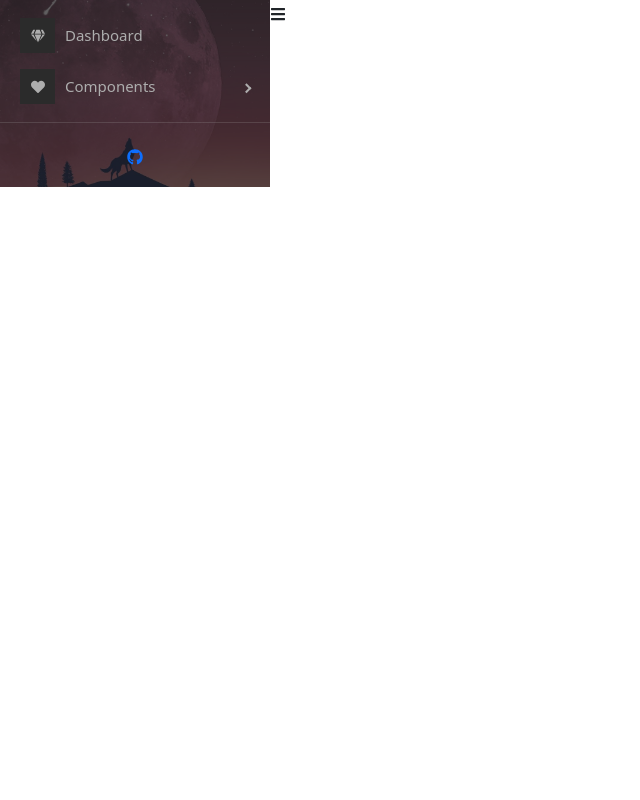
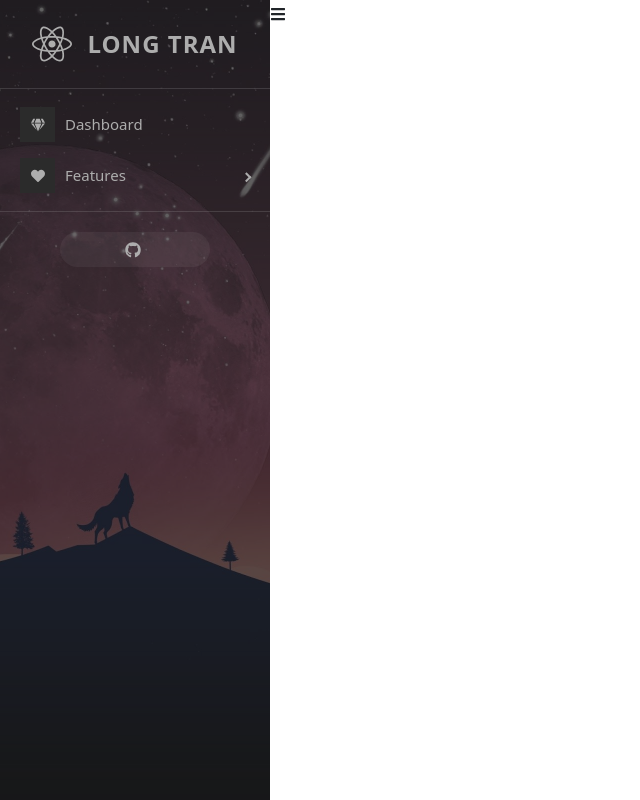
Before and after one commit to tranvanlong6677/RU2, a React (Create React App) app: page /admin in a window 1280 px wide. Shown: the whole page, without its empty margins (0-640 px from the left). Built offline with nearby package versions, Linux system fonts and the light colour scheme.

Commit message:
setup sidebar,axios,reactpaginate,react toastify

```diff
--- a/package.json
+++ b/package.json
@@ -6,15 +6,18 @@
     "@testing-library/jest-dom": "5.16.4",
     "@testing-library/react": "13.3.0",
     "@testing-library/user-event": "13.5.0",
+    "axios": "0.27.2",
     "bootstrap": "5.2.0",
     "react": "18.2.0",
     "react-bootstrap": "2.4.0",
     "react-dom": "18.2.0",
     "react-icons": "4.4.0",
+    "react-paginate": "8.1.3",
     "react-pro-sidebar": "0.7.1",
     "react-redux": "8.0.1",
     "react-router-dom": "^6.10.0",
     "react-scripts": "5.0.1",
+    "react-toastify": "9.0.7",
     "redux": "4.2.0",
     "redux-devtools-extension": "2.13.9",
     "redux-thunk": "2.4.1",
--- a/src/components/Admin/Admin.scss
+++ b/src/components/Admin/Admin.scss
@@ -1,9 +1,26 @@
 @import "~react-pro-sidebar/dist/scss/styles.scss";
 
 .admin-container {
+    height: 100vh;
+
     display: flex;
 
     .admin-sidebar {
+        .pro-sidebar-header {
+            div {
+                display: flex;
+                justify-content: center;
+                align-items: center;
+                gap: 15px;
+                svg {
+                    width: 40px;
+                    height: 40px;
+                }
+                span {
+                    font-size: 24px;
+                }
+            }
+        }
         .prosidebar {
             height: 100vh;
         }
@@ -11,3 +28,31 @@
     .admin-content {
     }
 }
+.sidebar-btn-wrapper {
+    display: flex;
+    align-items: center;
+    justify-content: center;
+    .sidebar-btn {
+        transition: width 0.3s;
+        width: 150px;
+        padding: 1px 15px;
+        border-radius: 40px;
+        background: rgba(255, 255, 255, 0.05);
+        color: #adadad;
+        text-decoration: none;
+        margin: 0 auto;
+        height: 35px;
+        display: flex;
+        align-items: center;
+        justify-content: center;
+        text-overflow: ellipsis;
+        overflow: hidden;
+        span {
+            margin-left: 5px;
+            font-size: 13px;
+        }
+        &:hover {
+            color: $highlight-color;
+        }
+    }
+}
--- a/src/components/Sidebar/Sidebar.jsx
+++ b/src/components/Sidebar/Sidebar.jsx
@@ -10,6 +10,7 @@ import {
 } from "react-pro-sidebar";
 import {
   FaTachometerAlt,
+  FaReact,
   FaBars,
   FaGem,
   FaList,
@@ -28,11 +29,30 @@ const Sidebar = ({ image, collapsed, rtl, toggled, handleToggleSidebar }) => {
       breakPoint="md"
       onToggle={handleToggleSidebar}
     >
+      <SidebarHeader>
+        <div
+          style={{
+            padding: "24px",
+            textTransform: "uppercase",
+            fontWeight: "bold",
+            fontSize: 14,
+            letterSpacing: "1px",
+            overflow: "hidden",
+            textOverflow: "ellipsis",
+            whiteSpace: "nowrap",
+          }}
+        >
+          <FaReact />
+          {!collapsed &&  <span>Long Tran</span>}
+
+        </div>
+      </SidebarHeader>
       <Menu iconShape="square">
         <MenuItem icon={<FaGem />}>Dashboard</MenuItem>
-        <SubMenu title="Components" icon={<FaHeart />}>
-          <MenuItem>Component 1</MenuItem>
-          <MenuItem>Component 2</MenuItem>
+        <SubMenu title="Features" icon={<FaHeart />}>
+          <MenuItem>Quản lý người dùng</MenuItem>
+          <MenuItem>Quản lý bài quiz</MenuItem>
+          <MenuItem>Quản lý câu hỏi</MenuItem>
         </SubMenu>
       </Menu>
 
```
Also changed, not shown: 1 other file (tests, documents, lock files or other folders).
